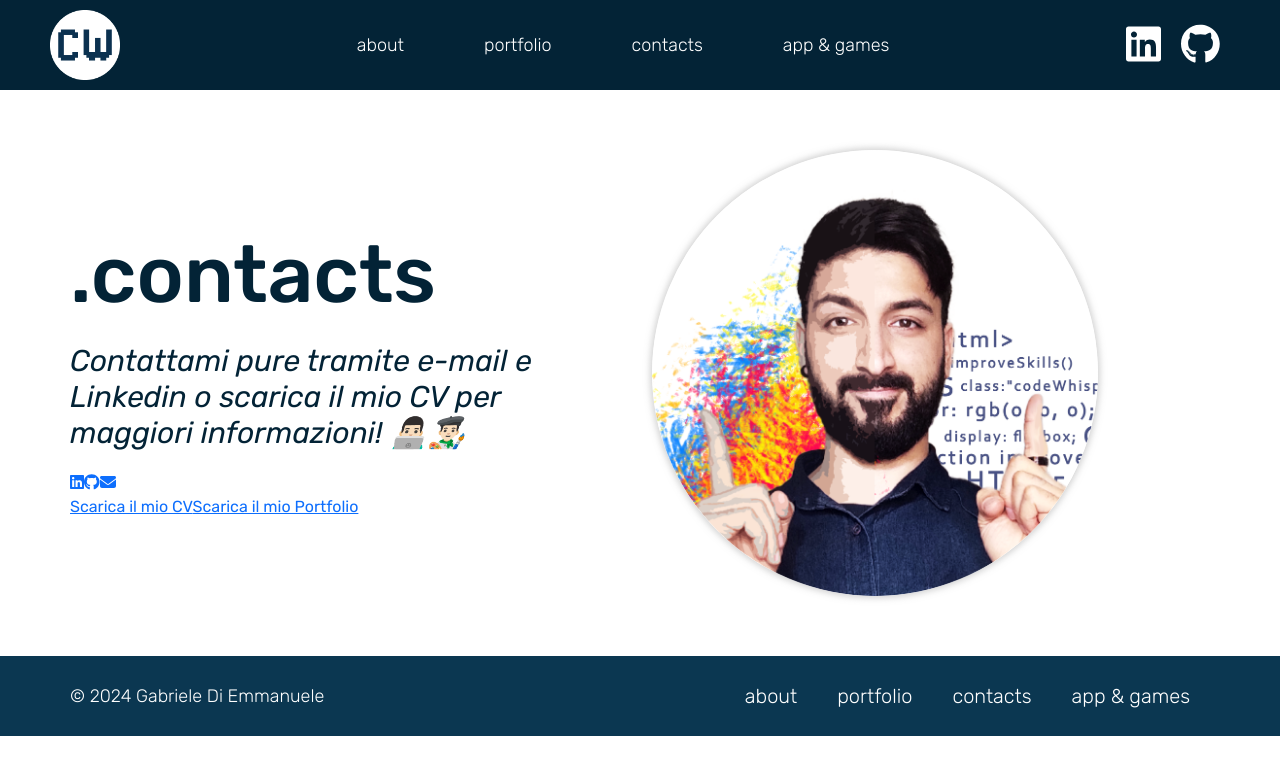
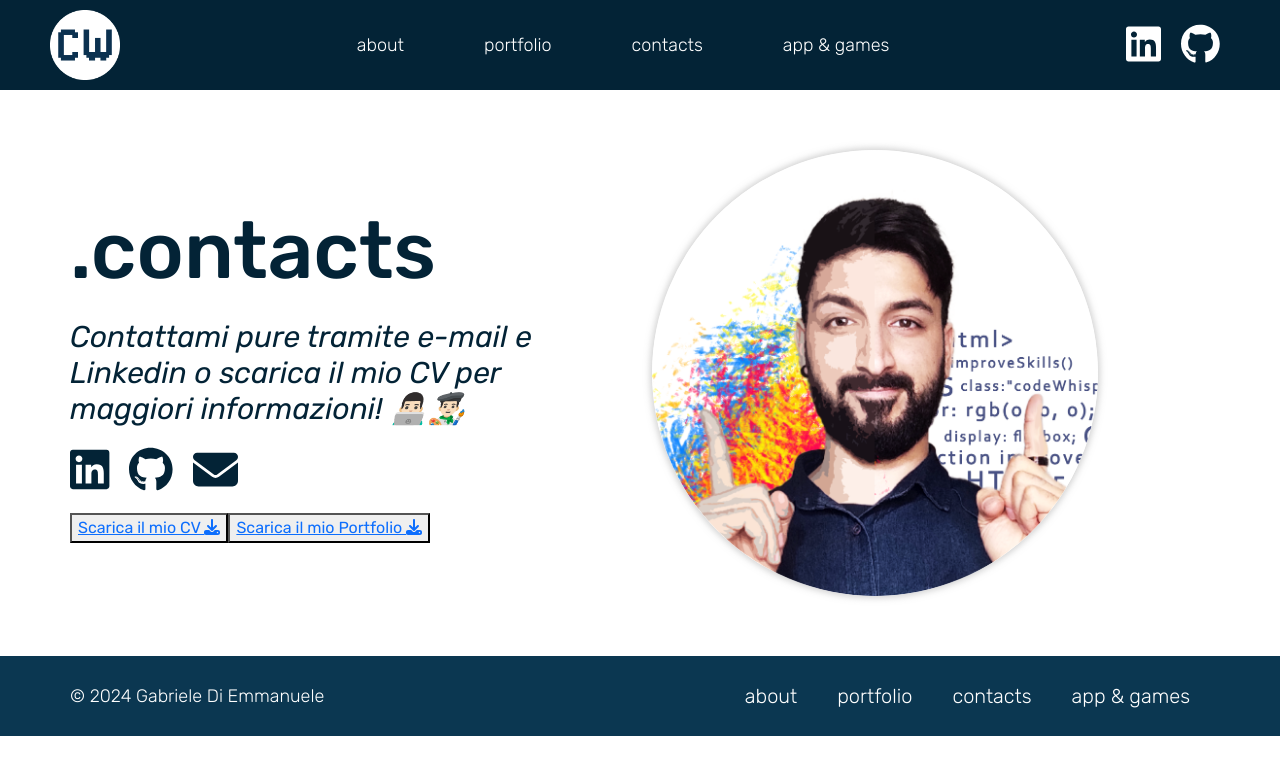
Before and after one commit to gabrielediemmanuele/gabrielediemmanuele.github.io, a Vue app: page /contacts in a window 1280 px wide. Shown: the top 774 px of the page. Built offline with nearby package versions, Linux system fonts and the light colour scheme.

Commit message:
feat: add icons style and mediaq

```diff
--- a/src/components/pages/ContactsPage.vue
+++ b/src/components/pages/ContactsPage.vue
@@ -34,8 +34,18 @@ export default {
               <a href=""><font-awesome-icon icon="fa-solid fa-envelope" /></a>
             </div>
             <div class="download-cont">
-              <a href="" download="">Scarica il mio CV</a>
-              <a href="" download="">Scarica il mio Portfolio</a>
+              <button>
+                <a href="" download=""
+                  >Scarica il mio CV
+                  <font-awesome-icon icon="fa-solid fa-download"
+                /></a>
+              </button>
+              <button>
+                <a href="" download=""
+                  >Scarica il mio Portfolio
+                  <font-awesome-icon icon="fa-solid fa-download"
+                /></a>
+              </button>
             </div>
           </div>
           <div class="col-sm-12 col-md-6 image-cont">
@@ -72,16 +82,44 @@ export default {
           margin: 20px 0 20px 0;
           font-style: italic;
         }
+        /* icons */
+        .icons-cont {
+          margin-bottom: 20px;
+          .fa-linkedin,
+          .fa-github,
+          .fa-envelope {
+            font-size: 45px;
+            color: rgb(3, 35, 54);
+            &:hover {
+              color: orange;
+              cursor: pointer;
+            }
+          }
+          .fa-github {
+            margin: 0 20px;
+          }
+        }
+        .circular-image {
+          width: 80%;
+          box-shadow: 0px 0px 6px 2px rgba(166, 166, 166, 0.5);
+          border-radius: 50%;
+          margin: 10px 0 10px 0;
+          object-fit: cover;
+        }
       }
     }
   }
 }
 
-.circular-image {
-  width: 80%;
-  box-shadow: 0px 0px 6px 2px rgba(166, 166, 166, 0.5);
-  border-radius: 50%;
-  margin: 10px 0 10px 0;
-  object-fit: cover;
+@media screen and (max-width: 567px) {
+  .container-fluid {
+    .row {
+      .col-sm-12 {
+        h1 {
+          font-size: 60px !important;
+        }
+      }
+    }
+  }
 }
 </style>
```
